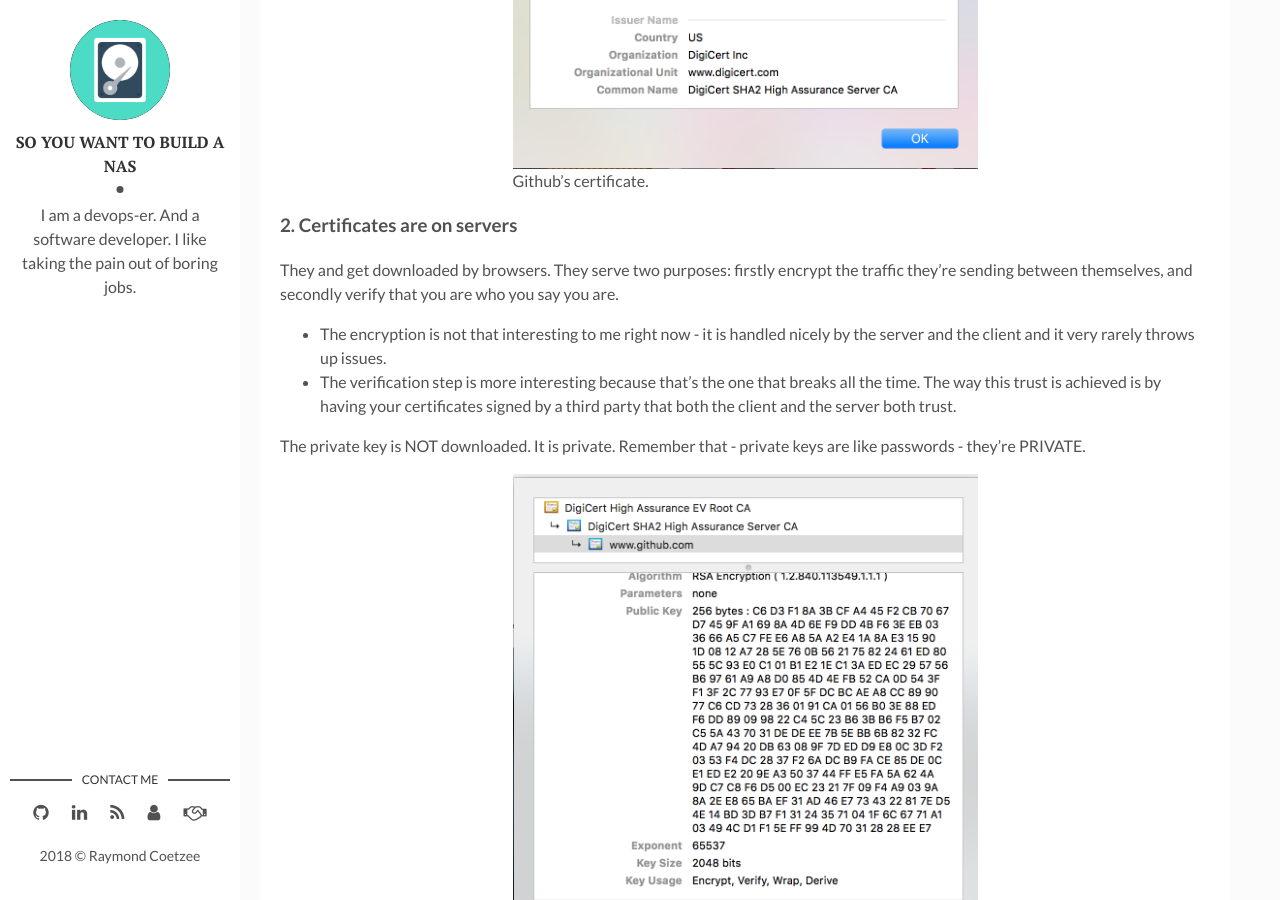
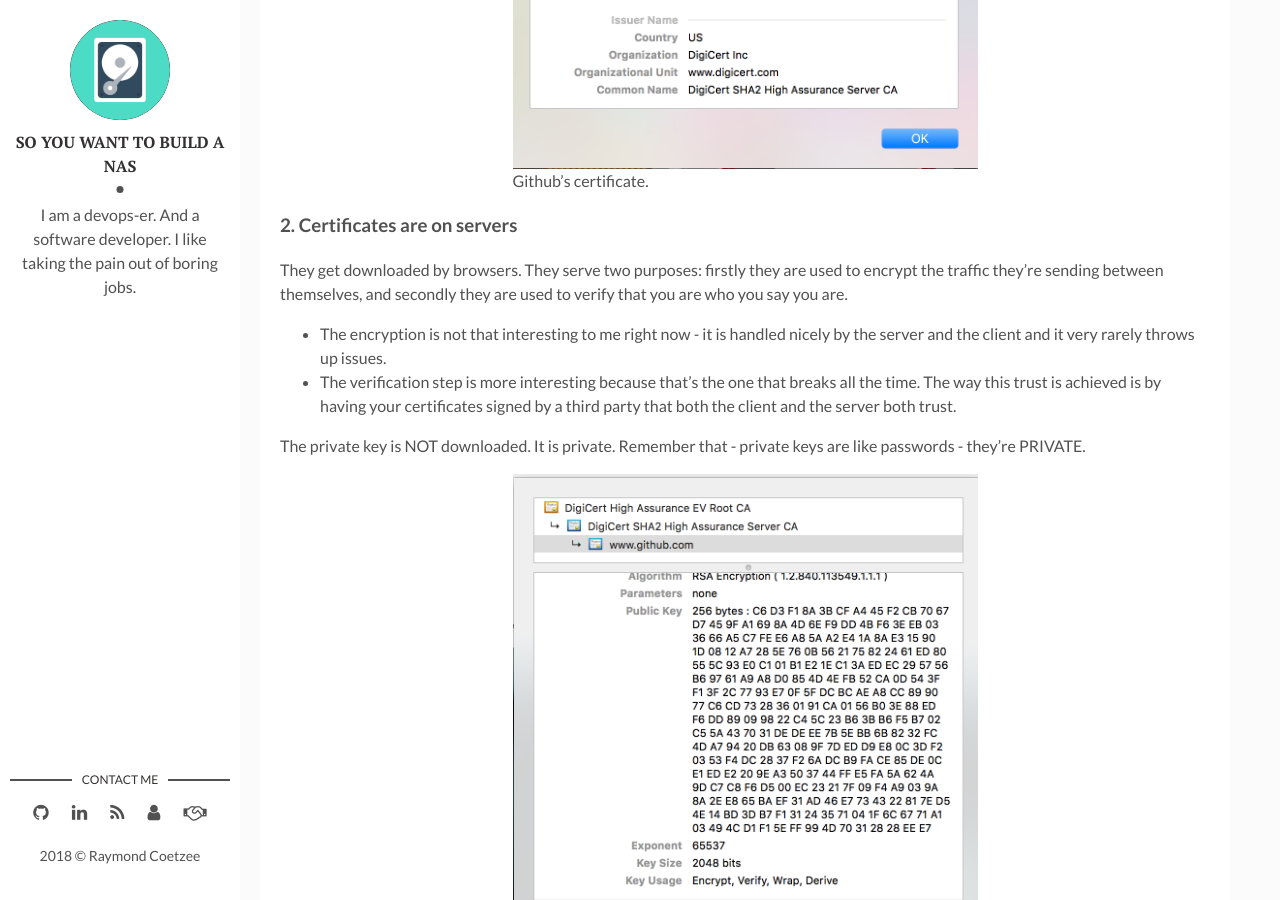
Before and after one commit to coetzeer/coetzeer, a Jekyll site: the page built from _posts/2018-02-21-finding-the-least-lazy-way-to-ssl.markdown, in a window 1280 px wide and 900 px high, scrolled down 1273 px. Built offline with Jekyll 4.4.1, drawn with Linux system fonts in a browser that asks for light colours.

Commit message:
spelling mistakes

```diff
--- a/_posts/2018-02-21-finding-the-least-lazy-way-to-ssl.markdown
+++ b/_posts/2018-02-21-finding-the-least-lazy-way-to-ssl.markdown
@@ -24,7 +24,7 @@
 
 
 ### 2. Certificates are on servers
-They and get downloaded by browsers. They serve two purposes: firstly encrypt the traffic they're sending between themselves, and secondly verify that you are who you say you are.
+They get downloaded by browsers. They serve two purposes: firstly they are used to encrypt the traffic they're sending between themselves, and secondly they are used to verify that you are who you say you are.
 * The encryption is not that interesting to me right now - it is handled nicely by the server and the client and it very rarely throws up issues.
 * The verification step is more interesting because that's the one that breaks all the time. The way this trust is achieved is by having your certificates signed by a third party that both the client and the server both trust.
 
```
